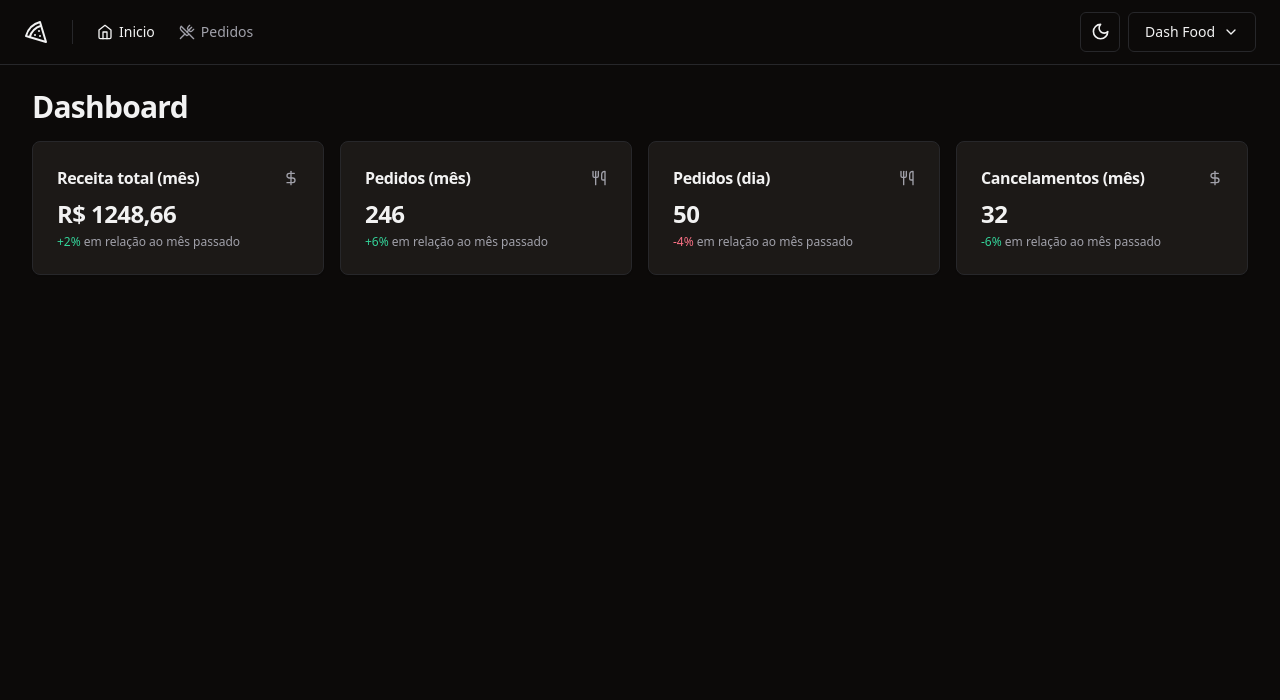
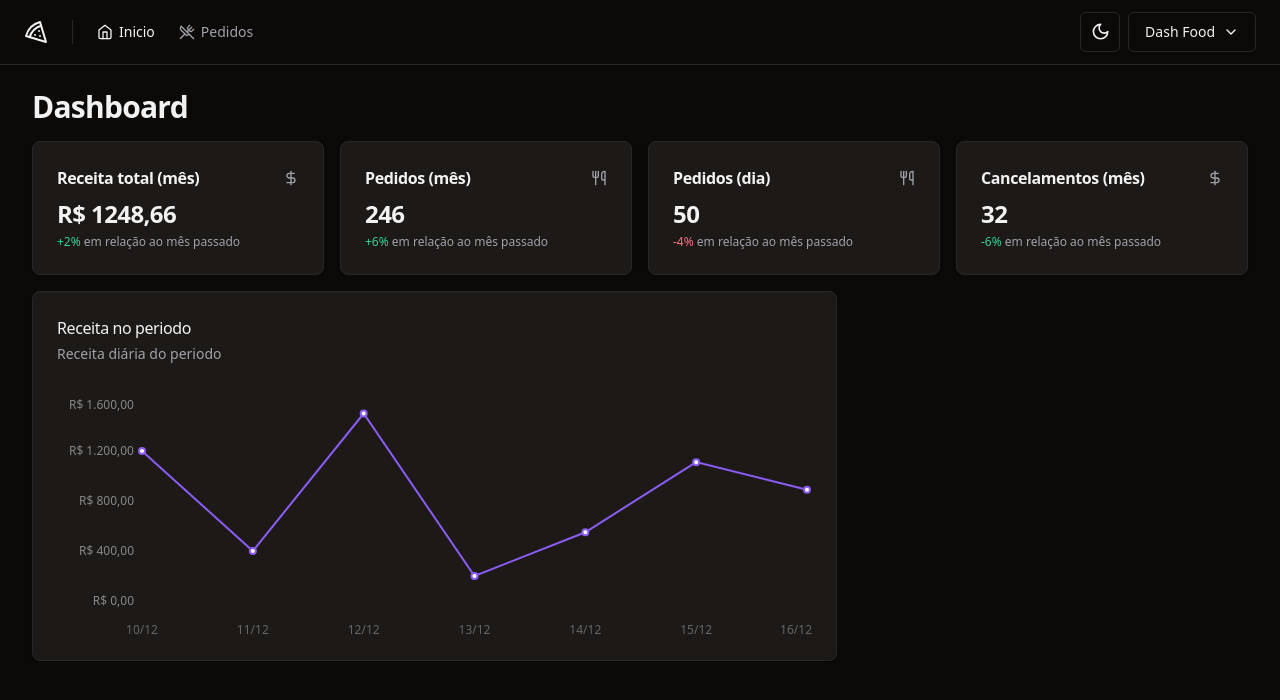
Before and after one commit to jeffersonbraster/dash-food, a React (Vite) app: page / in a window 1280 px wide. Shown: the top 700 px of the page. Built offline with nearby package versions, Linux system fonts and the light colour scheme.

Commit message:
criando grafico de receita do periodo

```diff
--- a/package.json
+++ b/package.json
@@ -27,6 +27,7 @@
     "react-helmet-async": "^2.0.4",
     "react-hook-form": "^7.49.2",
     "react-router-dom": "^6.21.1",
+    "recharts": "^2.10.3",
     "sonner": "^1.2.4",
     "sort-by": "^1.2.0",
     "tailwind-merge": "^2.2.0",
--- a/src/pages/app/dashboard/dashboard.tsx
+++ b/src/pages/app/dashboard/dashboard.tsx
@@ -4,6 +4,7 @@
 import MonthCanceledOrdersAmountCard from './month-canceled-orders-amount.card'
 import MonthOrdersAmountCard from './month-orders-amount.card'
 import MonthRevenueCard from './month-revenue.card'
+import RevenueChart from './revenue-chart'
 
 const Dashboard = () => {
   return (
@@ -18,6 +19,10 @@
           <DayOrdersAmountCard />
           <MonthCanceledOrdersAmountCard />
         </div>
+
+        <div className="grid grid-cols-9 gap-4">
+          <RevenueChart />
+        </div>
       </div>
     </>
   )
--- /dev/null
+++ b/src/pages/app/dashboard/revenue-chart.tsx
@@ -0,0 +1,70 @@
+import {
+  CartesianGrid,
+  Line,
+  LineChart,
+  ResponsiveContainer,
+  Tooltip,
+  XAxis,
+  YAxis,
+} from 'recharts'
+import colors, { violet } from 'tailwindcss/colors'
+
+import {
+  Card,
+  CardContent,
+  CardDescription,
+  CardHeader,
+  CardTitle,
+} from '@/components/ui/card'
+
+const data = [
+  { date: '10/12', receita: 1200 },
+  { date: '11/12', receita: 400 },
+  { date: '12/12', receita: 1500 },
+  { date: '13/12', receita: 200 },
+  { date: '14/12', receita: 550 },
+  { date: '15/12', receita: 1111 },
+  { date: '16/12', receita: 890 },
+]
+
+const RevenueChart = () => {
+  return (
+    <Card className="col-span-6">
+      <CardHeader className="flex-row items-center justify-between pb-8">
+        <div className="space-y-1">
+          <CardTitle className="text-base font-medium">
+            Receita no periodo
+          </CardTitle>
+          <CardDescription>Receita diária do periodo</CardDescription>
+        </div>
+      </CardHeader>
+      <CardContent>
+        <ResponsiveContainer width="100%" height={240}>
+          <LineChart data={data} style={{ fontSize: 12 }}>
+            <XAxis dataKey="date" tickLine={false} axisLine={false} dy={16} />
+            <YAxis
+              stroke="#888"
+              axisLine={false}
+              tickLine={false}
+              width={80}
+              tickFormatter={(value: number) =>
+                value.toLocaleString('pt-BR', {
+                  style: 'currency',
+                  currency: 'BRL',
+                })
+              }
+            />
+            <Line
+              type="linear"
+              strokeWidth={2}
+              dataKey="receita"
+              stroke={colors.violet[500]}
+            />
+          </LineChart>
+        </ResponsiveContainer>
+      </CardContent>
+    </Card>
+  )
+}
+
+export default RevenueChart
```
Also changed, not shown: 1 other file (tests, documents, lock files or other folders).
